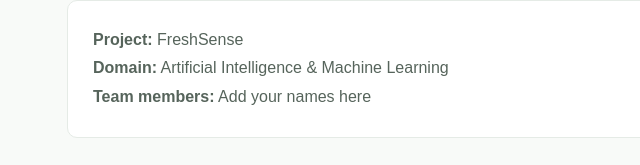
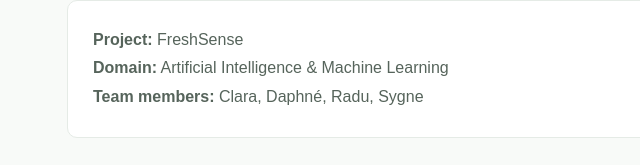
Before and after one commit to raductu/freshsense, a plain HTML site: page index.html in a window 1280 px wide. Shown: the part 608-773 px from the top of the page, 148-788 px from the left. Drawn offline with Linux system fonts and the light colour scheme.

Commit message:
Update index.html

```diff
--- a/index.html
+++ b/index.html
@@ -32,7 +32,7 @@
     <section class="project-info">
         <p><strong>Project:</strong> FreshSense</p>
         <p><strong>Domain:</strong> Artificial Intelligence & Machine Learning</p>
-        <p><strong>Team members:</strong> Add your names here</p>
+        <p><strong>Team members:</strong> Clara, Daphné, Radu, Sygne </p>
     </section>
 
     <aside class="toc">
```
